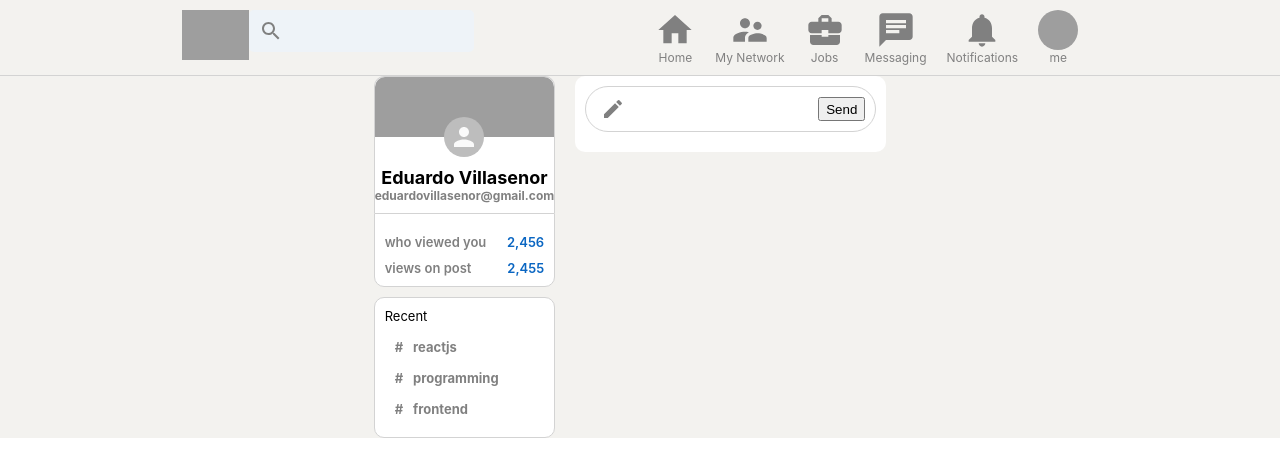
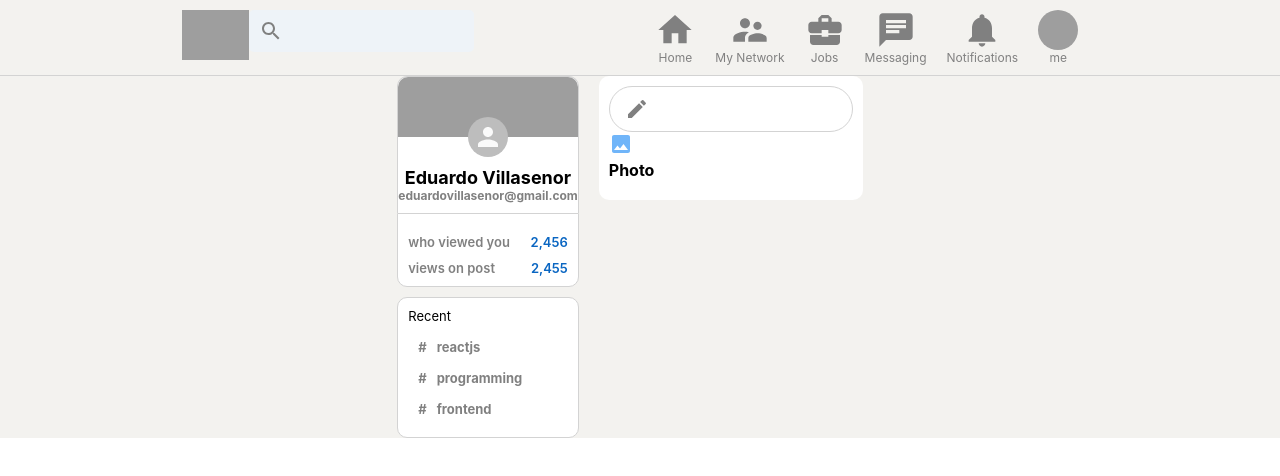
Before and after one commit to EdwardVilla0/Linkedin-clone, a React (Create React App) app: page / in a window 1280 px wide. Shown: the top 476 px of the page. Built offline with nearby package versions, Linux system fonts and the light colour scheme; grey boxes are pictures that could not be loaded.

Commit message:
created input option component

```diff
--- a/src/components/Feed/Feed.component.js
+++ b/src/components/Feed/Feed.component.js
@@ -1,5 +1,7 @@
 import React from 'react'
 import CreateIcon from '@material-ui/icons/Create';
+import InputOption from '../InputOption/InputOption.component';
+import ImageIcon from '@material-ui/icons/Image'
 import './Feed.styles.css'
 
 function Feed() {
@@ -13,6 +15,9 @@ function Feed() {
                         <button type="submit">Send</button>
                     </form>
                 </div>
+                <div className="feed__inputOptions">
+                    <InputOption Icon={ImageIcon} title="Photo" color="#70b5f9" />
+                </div>
             </div>
         </div>
     )
--- a/src/components/Feed/Feed.styles.css
+++ b/src/components/Feed/Feed.styles.css
@@ -32,3 +32,7 @@
     outline-width: 0;
     font-weight: 600;
 }
+
+.feed__input > form > button{
+    display: none;
+}
--- /dev/null
+++ b/src/components/InputOption/InputOption.component.js
@@ -0,0 +1,13 @@
+import React from 'react'
+import './InputOption.styles.css';
+
+function InputOption({ title, Icon, color }) {
+    return (
+        <div className="inputOption">
+            <Icon style={{ color: color }} />
+            <h4>{title}</h4>
+        </div>
+    )
+}
+
+export default InputOption
```
Also changed, not shown: src/components/InputOption/InputOption.styles.css (added).
